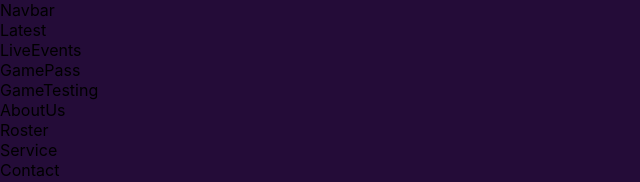
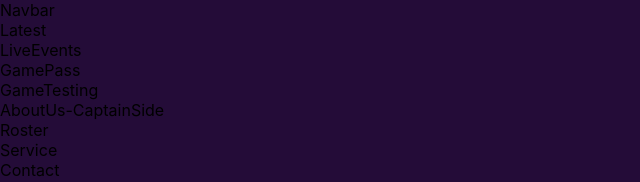
Before and after one commit to Captain-Side/Website, a React (Create React App) app: page / in a window 1280 px wide. Shown: the top 182 px of the page, without its empty margins (0-640 px from the left). Built offline with nearby package versions, Linux system fonts and the light colour scheme.

Commit message:
Changed The Name

```diff
--- a/src/components/AboutUs.tsx
+++ b/src/components/AboutUs.tsx
@@ -2,6 +2,6 @@ import React from 'react'
 
 export const AboutUs = () => {
   return (
-    <div>AboutUs</div>
+    <div>AboutUs-CaptainSide</div>
   )
 }
```
